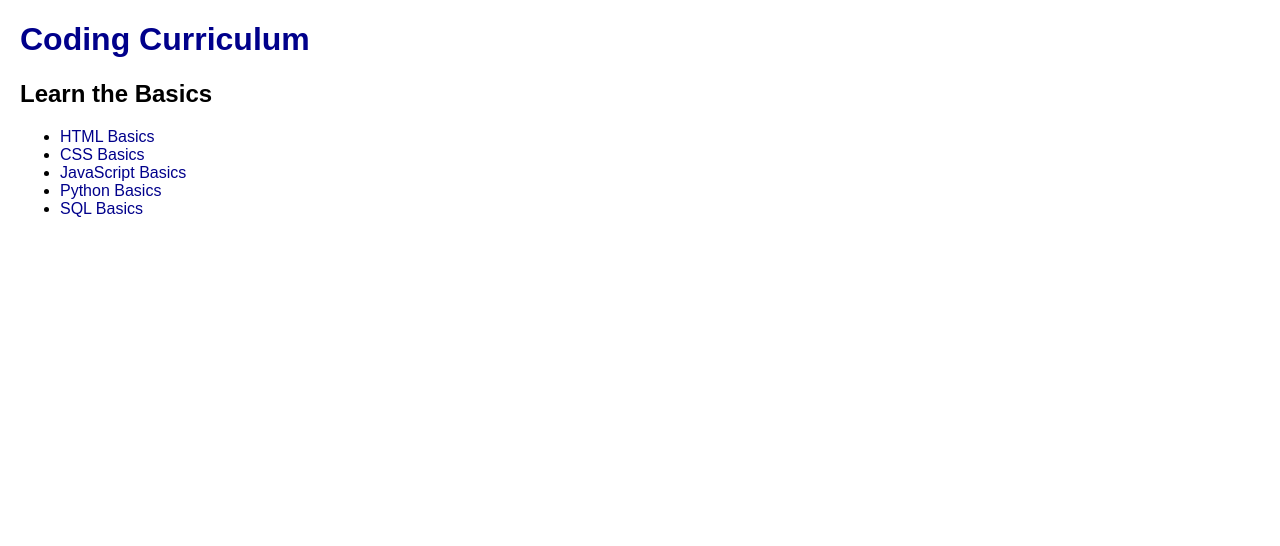
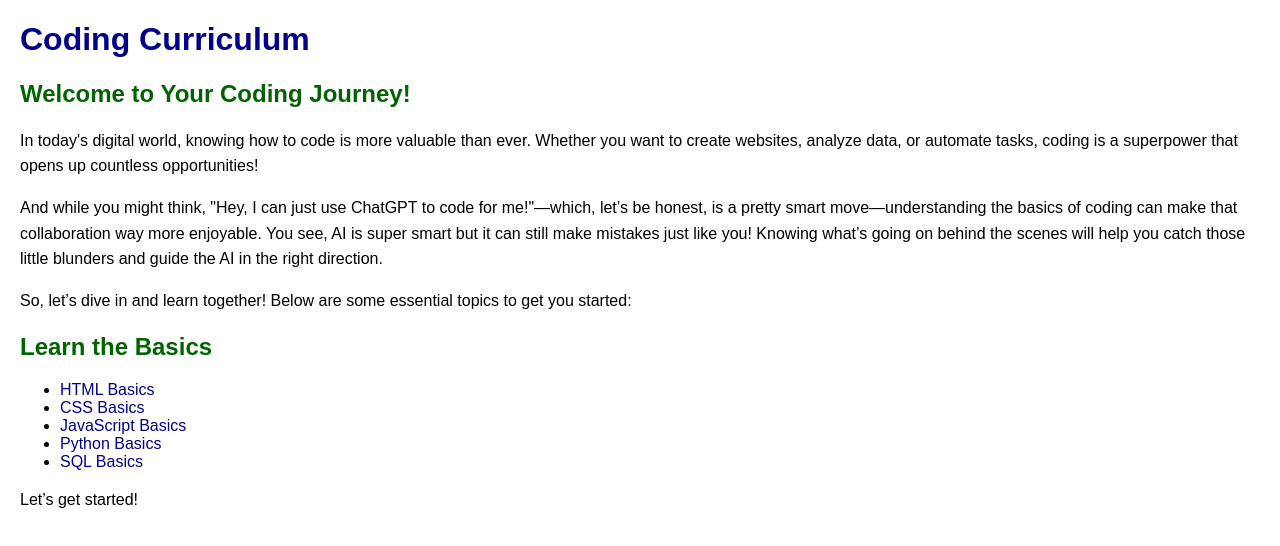
Before and after one commit to Blacky369/coding-curriculum, a plain HTML site: page index.html in a window 1280 px wide. Drawn offline with Linux system fonts and the light colour scheme.

Commit message:
Update  Coding Curriculum index.html

```diff
--- a/index.html
+++ b/index.html
@@ -7,12 +7,22 @@
     <style>
         body { font-family: Arial, sans-serif; margin: 20px; }
         h1 { color: darkblue; }
+        h2 { color: darkgreen; }
+        p { line-height: 1.6; }
         a { text-decoration: none; color: darkblue; }
         a:hover { text-decoration: underline; }
     </style>
 </head>
 <body>
     <h1>Coding Curriculum</h1>
+
+    <h2>Welcome to Your Coding Journey!</h2>
+    <p>In today's digital world, knowing how to code is more valuable than ever. Whether you want to create websites, analyze data, or automate tasks, coding is a superpower that opens up countless opportunities!</p>
+
+    <p>And while you might think, "Hey, I can just use ChatGPT to code for me!"—which, let’s be honest, is a pretty smart move—understanding the basics of coding can make that collaboration way more enjoyable. You see, AI is super smart but it can still make mistakes just like you! Knowing what’s going on behind the scenes will help you catch those little blunders and guide the AI in the right direction.</p>
+
+    <p>So, let’s dive in and learn together! Below are some essential topics to get you started:</p>
+
     <h2>Learn the Basics</h2>
     <ul>
         <li><a href="html-basics/index.html">HTML Basics</a></li>
@@ -21,5 +31,7 @@
         <li><a href="python-basics/index.html">Python Basics</a></li>
         <li><a href="sql-basics/index.html">SQL Basics</a></li>
     </ul>
+
+    <p>Let’s get started!</p>
 </body>
 </html>
```
